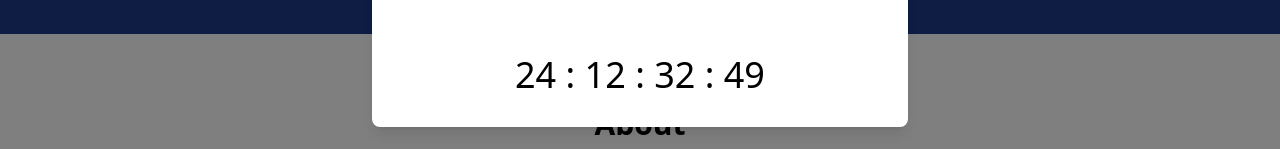
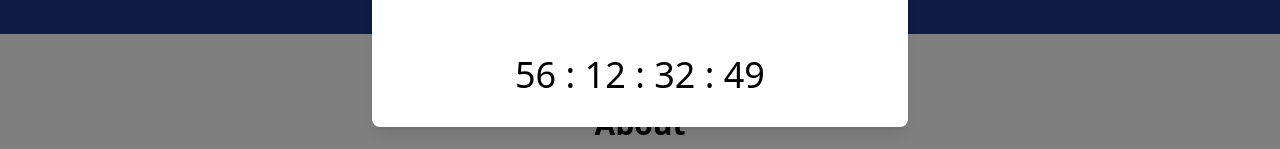
Before and after one commit to ashutoshtiwari8172/Talk2dbsDEV, a Next.js app: page / in a window 1280 px wide. Shown: the part 419-568 px from the top of the page. Built offline with nearby package versions, Linux system fonts and the light colour scheme.

Commit message:
refactor: Update Countdown component to use correct date for calculation

```diff
--- a/app/components/Countdown.jsx
+++ b/app/components/Countdown.jsx
@@ -2,7 +2,7 @@ import React, { useEffect, useState } from 'react';
 
 const Countdown = () => {
   const calculateTimeLeft = () => {
-    const difference = new Date(`2024-07-29`) - new Date();
+    const difference = new Date(`2024-08-30`) - new Date();
     let timeLeft = {};
 
     if (difference > 0) {
```
